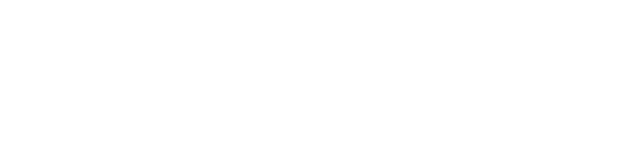
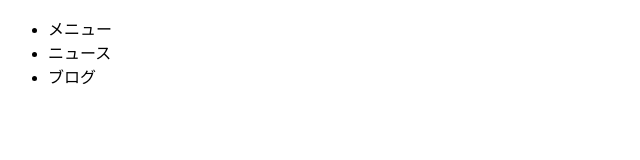
Before and after one commit to hayatosann/Githubflow, a plain HTML site: page index.html in a window 1280 px wide. Shown: the whole page, without its empty margins (0-640 px from the left). Drawn offline with Linux system fonts and the light colour scheme.

Commit message:
headerを作成しました

```diff
--- a/index.html
+++ b/index.html
@@ -7,6 +7,12 @@
   <title>Document</title>
 </head>
 <body>
-
+  <header>
+    <ul>
+      <li>メニュー</li>
+      <li>ニュース</li>
+      <li>ブログ</li>
+    </ul>
+  </header>
 </body>
 </html>
```
